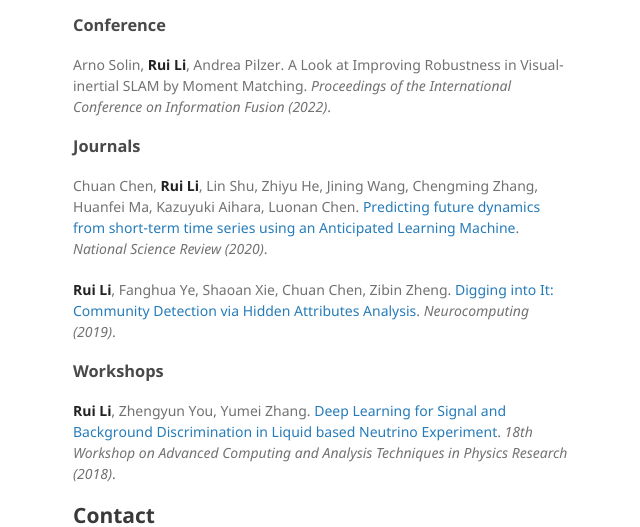
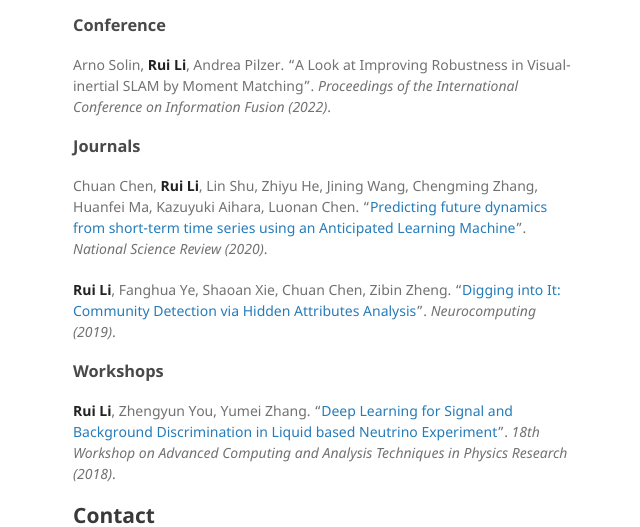
Before and after one commit to ruili-pml/ruili-pml.github.io, a Jekyll site: the page built from index.md, in a window 1280 px wide and 994 px high, cut to the strip 335-862 px from the top of the window. Shown: the whole strip, without its empty margins (497-1137 px from the left). Built offline with Jekyll 4.4.1, drawn with Linux system fonts in a browser that asks for light colours; the repository's description, which GitHub fills in, is left out; our own code applies the rules of GitHub Pages for plain Markdown files.

```diff
--- a/index.md
+++ b/index.md
@@ -15,16 +15,16 @@ I'm generally interested in probabilistic machine learning, in particular Gaussi
 
 ### Conference
 
-Arno Solin, **Rui Li**, Andrea Pilzer. A Look at Improving Robustness in Visual-inertial SLAM by Moment Matching. _Proceedings of the International Conference on Information Fusion (2022)_.
+Arno Solin, **Rui Li**, Andrea Pilzer. "A Look at Improving Robustness in Visual-inertial SLAM by Moment Matching". _Proceedings of the International Conference on Information Fusion (2022)_.
 
 ### Journals
-Chuan Chen, **Rui Li**, Lin Shu, Zhiyu He, Jining Wang, Chengming Zhang, Huanfei Ma, Kazuyuki Aihara, Luonan Chen. [Predicting future dynamics from short-term time series using an Anticipated Learning Machine](https://academic.oup.com/nsr/article/7/6/1079/5740743). _National Science Review (2020)_.
+Chuan Chen, **Rui Li**, Lin Shu, Zhiyu He, Jining Wang, Chengming Zhang, Huanfei Ma, Kazuyuki Aihara, Luonan Chen. "[Predicting future dynamics from short-term time series using an Anticipated Learning Machine](https://academic.oup.com/nsr/article/7/6/1079/5740743)". _National Science Review (2020)_.
 
-**Rui Li**, Fanghua Ye, Shaoan Xie, Chuan Chen, Zibin Zheng. [Digging into It: Community Detection via Hidden Attributes Analysis](https://www.sciencedirect.com/science/article/abs/pii/S0925231218314036). _Neurocomputing (2019)_.
+**Rui Li**, Fanghua Ye, Shaoan Xie, Chuan Chen, Zibin Zheng. "[Digging into It: Community Detection via Hidden Attributes Analysis](https://www.sciencedirect.com/science/article/abs/pii/S0925231218314036)". _Neurocomputing (2019)_.
 
 ### Workshops
-**Rui Li**, Zhengyun You, Yumei Zhang. [Deep Learning for Signal and Background Discrimination in
-Liquid based Neutrino Experiment](https://iopscience.iop.org/article/10.1088/1742-6596/1085/4/042037). _18th Workshop on Advanced Computing and Analysis Techniques
+**Rui Li**, Zhengyun You, Yumei Zhang. "[Deep Learning for Signal and Background Discrimination in
+Liquid based Neutrino Experiment](https://iopscience.iop.org/article/10.1088/1742-6596/1085/4/042037)". _18th Workshop on Advanced Computing and Analysis Techniques
 in Physics Research (2018)_.
 
 ## Contact
```
